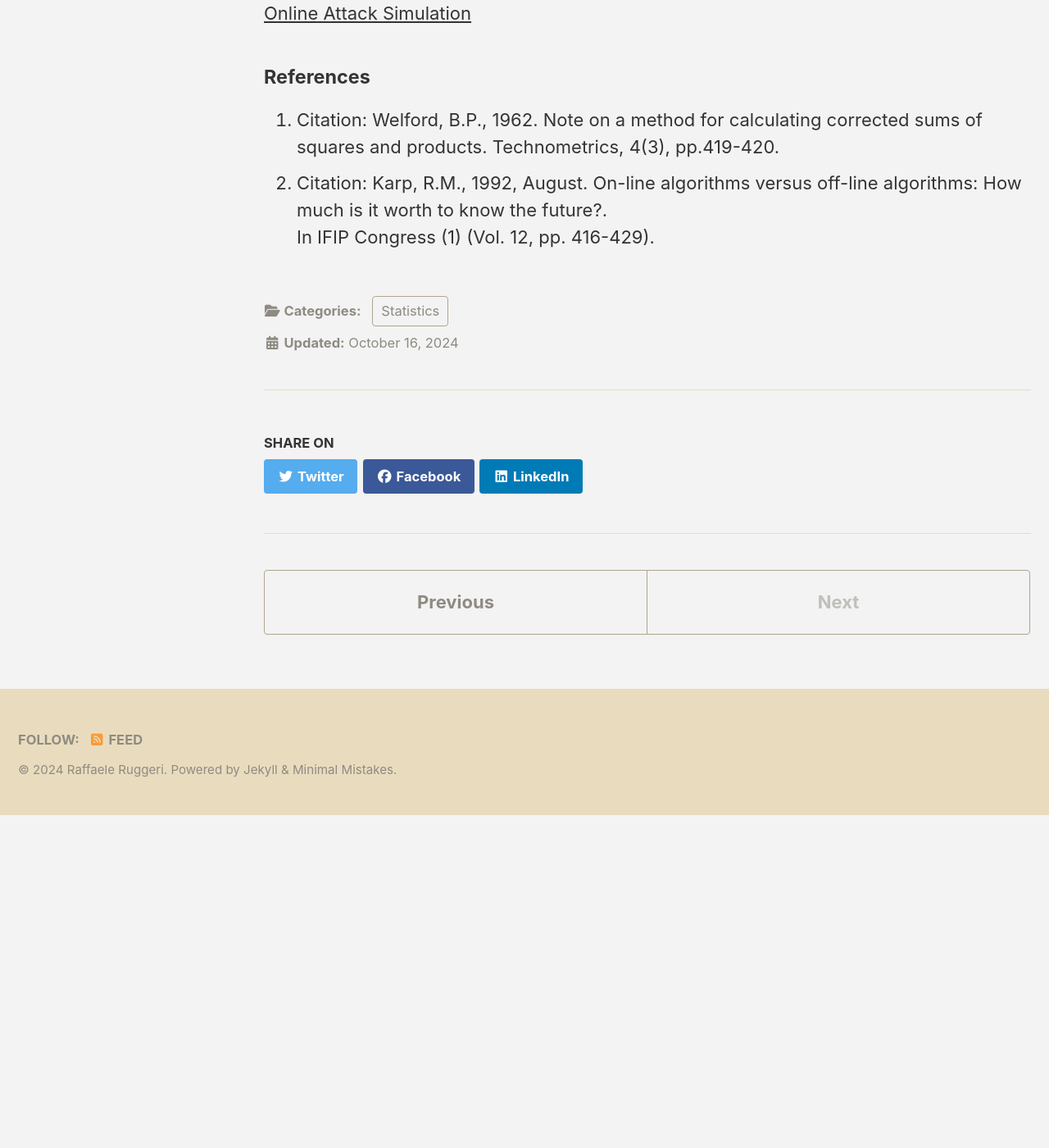
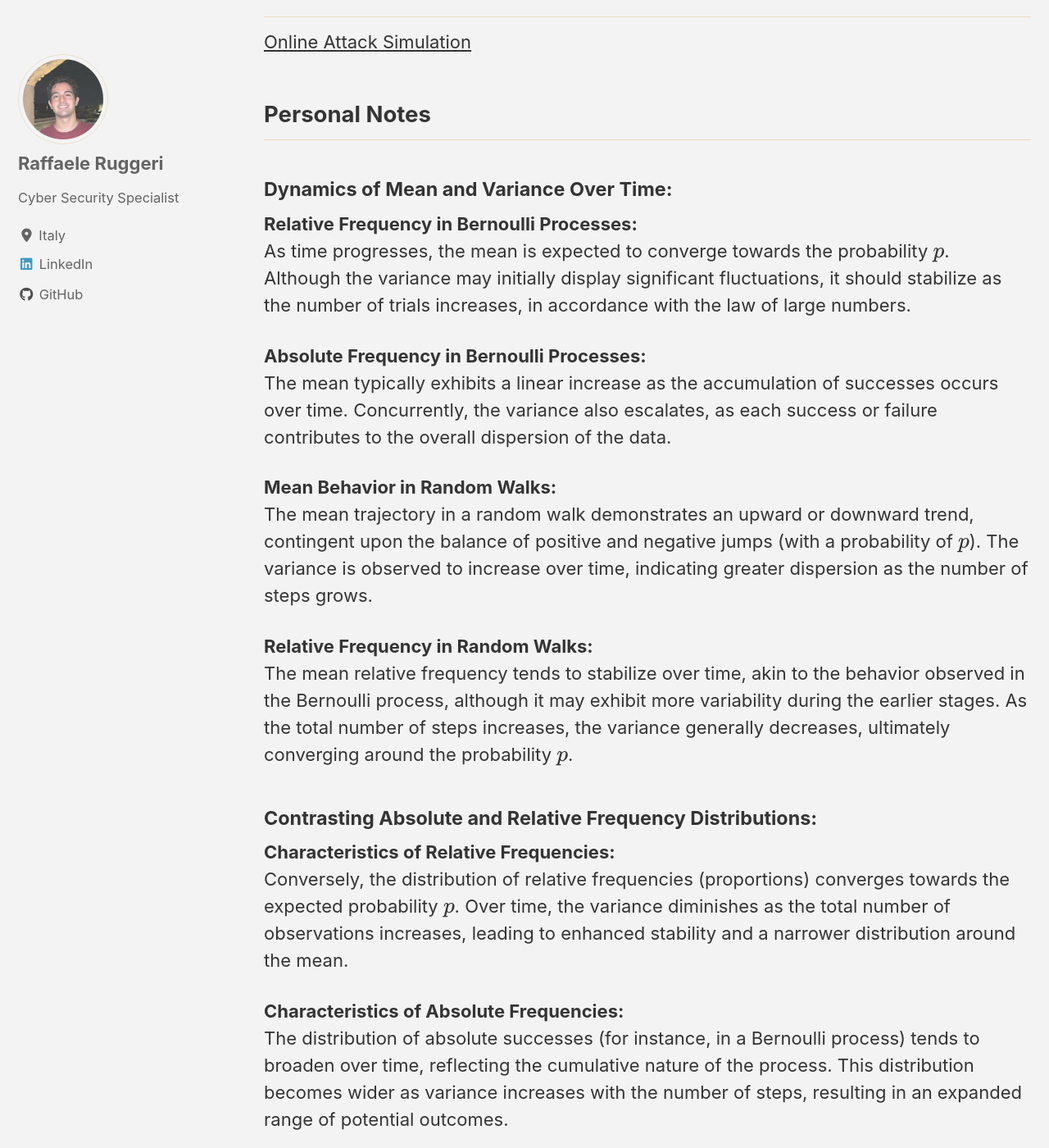
Before and after one commit to Raffo24/raffo24.github.io, a Jekyll site: the page built from _posts/statistics/2022-08-26-hw2.md, in a window 1280 px wide and 1400 px high, scrolled down 6845 px. Shown: the whole window at 82% size. Built offline with Jekyll 4.4.1, drawn with Linux system fonts in a browser that asks for light colours; cached includes are drawn as plain includes; nearby versions of some CDN libraries; formulas are drawn with MathJax 3; before the commit the page ends 7839 px from its top, so only the background shows below that; some of the changed text lies outside the part shown.

Commit message:
Update 2022-08-26-hw2.md

```diff
--- a/_posts/statistics/2022-08-26-hw2.md
+++ b/_posts/statistics/2022-08-26-hw2.md
@@ -200,6 +200,33 @@ But for typical applications with 16-bit inputs, you can probably get away witho
 
 [Online Attack Simulation](https://raffo24.github.io/statistics/hw2_code/)
 
+## Personal Notes
+
+#### Dynamics of Mean and Variance Over Time:
+
+**Relative Frequency in Bernoulli Processes:**
+As time progresses, the mean is expected to converge towards the probability $$p$$. Although the variance may initially display significant fluctuations, it should stabilize as the number of trials increases, in accordance with the law of large numbers.
+
+**Absolute Frequency in Bernoulli Processes:**
+The mean typically exhibits a linear increase as the accumulation of successes occurs over time. Concurrently, the variance also escalates, as each success or failure contributes to the overall dispersion of the data.
+
+**Mean Behavior in Random Walks:**
+The mean trajectory in a random walk demonstrates an upward or downward trend, contingent upon the balance of positive and negative jumps (with a probability of $$p$$). The variance is observed to increase over time, indicating greater dispersion as the number of steps grows.
+
+**Relative Frequency in Random Walks:**
+The mean relative frequency tends to stabilize over time, akin to the behavior observed in the Bernoulli process, although it may exhibit more variability during the earlier stages. As the total number of steps increases, the variance generally decreases, ultimately converging around the probability $$p$$.
+
+#### Contrasting Absolute and Relative Frequency Distributions:
+
+**Characteristics of Relative Frequencies:**
+Conversely, the distribution of relative frequencies (proportions) converges towards the expected probability $$p$$. Over time, the variance diminishes as the total number of observations increases, leading to enhanced stability and a narrower distribution around the mean.
+
+**Characteristics of Absolute Frequencies:**
+The distribution of absolute successes (for instance, in a Bernoulli process) tends to broaden over time, reflecting the cumulative nature of the process. This distribution becomes wider as variance increases with the number of steps, resulting in an expanded range of potential outcomes.
+
+---
+
+Let me know if you’d like any further adjustments!
 #### References
 
 1. Citation: Welford, B.P., 1962. Note on a method for calculating corrected sums of squares and products. Technometrics, 4(3), pp.419-420.
```
